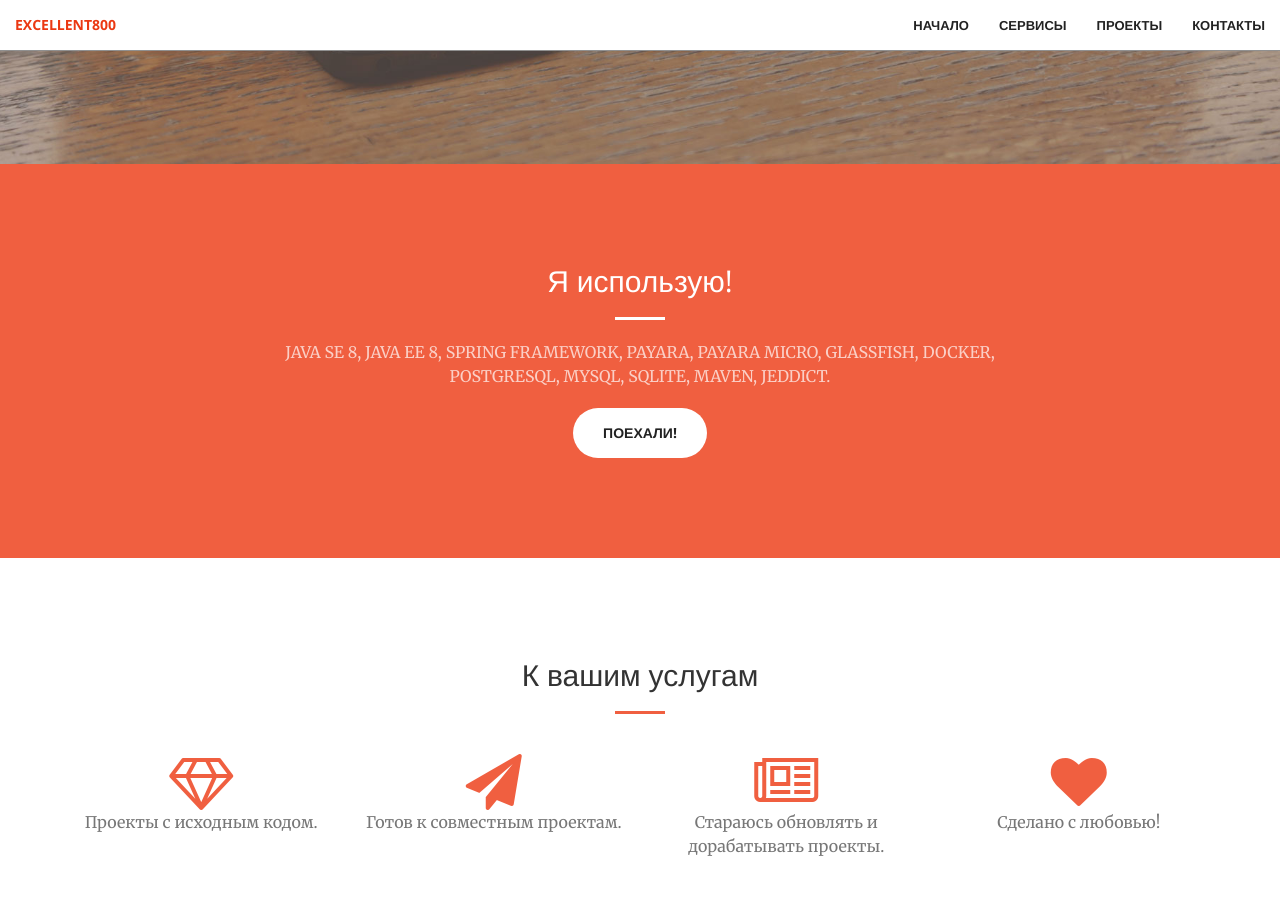
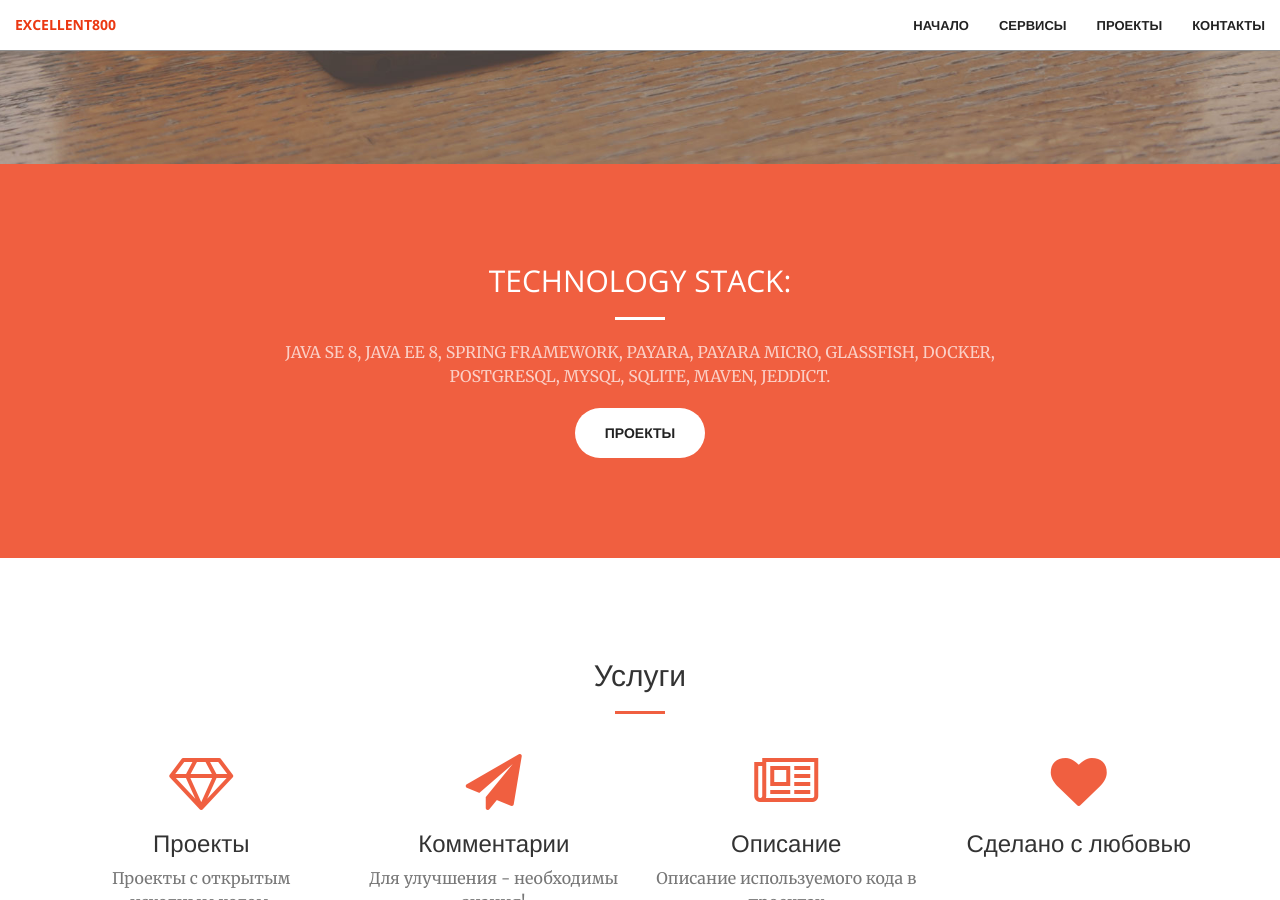
Before and after one commit to Developer-S07/Excellent800.github.io, a Jekyll site: the page built from index.html, in a window 1280 px wide and 900 px high, scrolled down 736 px. Built offline with Jekyll 4.4.1, drawn with Linux system fonts in a browser that asks for light colours; some of the changed text lies outside the part shown.

Commit message:
Evgeny M
Description

```diff
--- a/_includes/aside.html
+++ b/_includes/aside.html
@@ -1,8 +1,8 @@
   <aside class="bg-dark">
       <div class="container text-center">
           <div class="call-to-action">
-              <h2>Загрузить на GitHub!</h2>
-              <a href="https://github.com/Excellent800/Project-JavaFX_SQLite" class="btn btn-default btn-xl wow tada">Скачать</a>
+              <h2>Посмотреть все проекты на GitHub!</h2>
+              <a href="https://github.com/Excellent800/Project-JavaFX_SQLite" class="btn btn-default btn-xl wow tada">Перейти</a>
           </div>
       </div>
   </aside>
--- a/_includes/call-to-action.html
+++ b/_includes/call-to-action.html
@@ -2,10 +2,10 @@
     <div class="container">
         <div class="row">
             <div class="col-lg-8 col-lg-offset-2 text-center">
-                <h2 class="section-heading">Я использую!</h2>
+                <h2 class="section-heading">TECHNOLOGY STACK:</h2>
                 <hr class="light">
                 <p class="text-faded">JAVA SE 8, JAVA EE 8, SPRING FRAMEWORK, PAYARA, PAYARA MICRO, GLASSFISH, DOCKER, POSTGRESQL, MYSQL, SQLITE, MAVEN, JEDDICT.</p>
-                <a href="#" class="btn btn-default btn-xl">Поехали!</a>
+                <a href="#" class="btn btn-default btn-xl page-scroll">Проекты</a>
             </div>
         </div>
     </div>
--- a/_includes/services.html
+++ b/_includes/services.html
@@ -2,7 +2,7 @@
     <div class="container">
         <div class="row">
             <div class="col-lg-12 text-center">
-                <h2 class="section-heading">К вашим услугам</h2>
+                <h2 class="section-heading">Услуги</h2>
                 <hr class="primary">
             </div>
         </div>
@@ -12,29 +12,29 @@
             <div class="col-lg-3 col-md-6 text-center">
                 <div class="service-box">
                     <i class="fa fa-4x fa-diamond wow bounceIn text-primary"></i>
-                   <!-- <h3>Проекты</h3> -->
-                    <p class="text-muted">Проекты с исходным кодом.</p>
+                   <h3>Проекты</h3>
+                    <p class="text-muted">Проекты с открытым исходным кодом.</p>
                 </div>
             </div>
             <div class="col-lg-3 col-md-6 text-center">
                 <div class="service-box">
                     <i class="fa fa-4x fa-paper-plane wow bounceIn text-primary" data-wow-delay=".1s"></i>
-                   <!-- <h3>Запуск</h3>--><p></p>
-                    <p class="text-muted">Готов к совместным проектам.</p>
+                 <h3>Комментарии</h3>
+                    <p class="text-muted">Для улучшения - необходимы знания!</p>
                 </div>
             </div>
             <div class="col-lg-3 col-md-6 text-center">
                 <div class="service-box">
                     <i class="fa fa-4x fa-newspaper-o wow bounceIn text-primary" data-wow-delay=".2s"></i>
-                   <!-- <h3>Up to Date</h3>-->
-                    <p class="text-muted">Стараюсь обновлять и дорабатывать проекты.</p>
+                  <h3>Описание</h3>
+                    <p class="text-muted">Описание используемого кода в проектах</p>
                 </div>
             </div>
             <div class="col-lg-3 col-md-6 text-center">
                 <div class="service-box">
                     <i class="fa fa-4x fa-heart wow bounceIn text-primary" data-wow-delay=".3s"></i>
-                    <!--<h3>Сделано с любовью</h3>-->
-                    <p class="text-muted">Сделано с любовью!</p>
+                   <h3>Сделано с любовью
+                    <p class="text-muted"></p>
                 </div>
             </div>
         </div>
```
